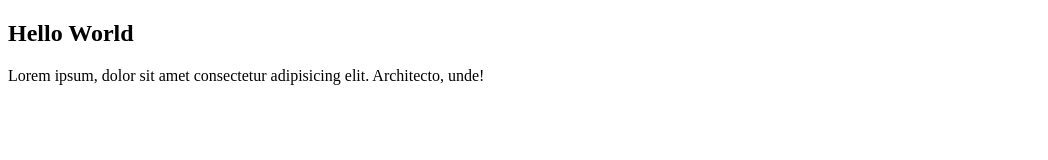
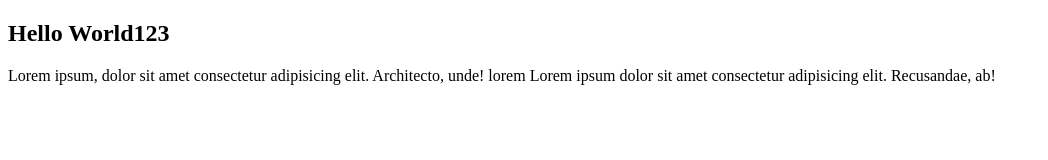
Before and after one commit to satyam-pageup/git-learning, a plain HTML site: page index.html in a window 1280 px wide. Shown: the whole page, without its empty margins (0-1048 px from the left). Drawn offline with Linux system fonts and the light colour scheme.

Commit message:
new changes

```diff
--- a/index.html
+++ b/index.html
@@ -6,7 +6,7 @@
     <title>Document</title>
 </head>
 <body>
-    <h2>Hello World</h2>
-    <p>Lorem ipsum, dolor sit amet consectetur adipisicing elit. Architecto, unde!</p>
+    <h2>Hello World123</h2>
+    <p>Lorem ipsum, dolor sit amet consectetur adipisicing elit. Architecto, unde! lorem Lorem ipsum dolor sit amet consectetur adipisicing elit. Recusandae, ab!</p>
 </body>
 </html>
```
